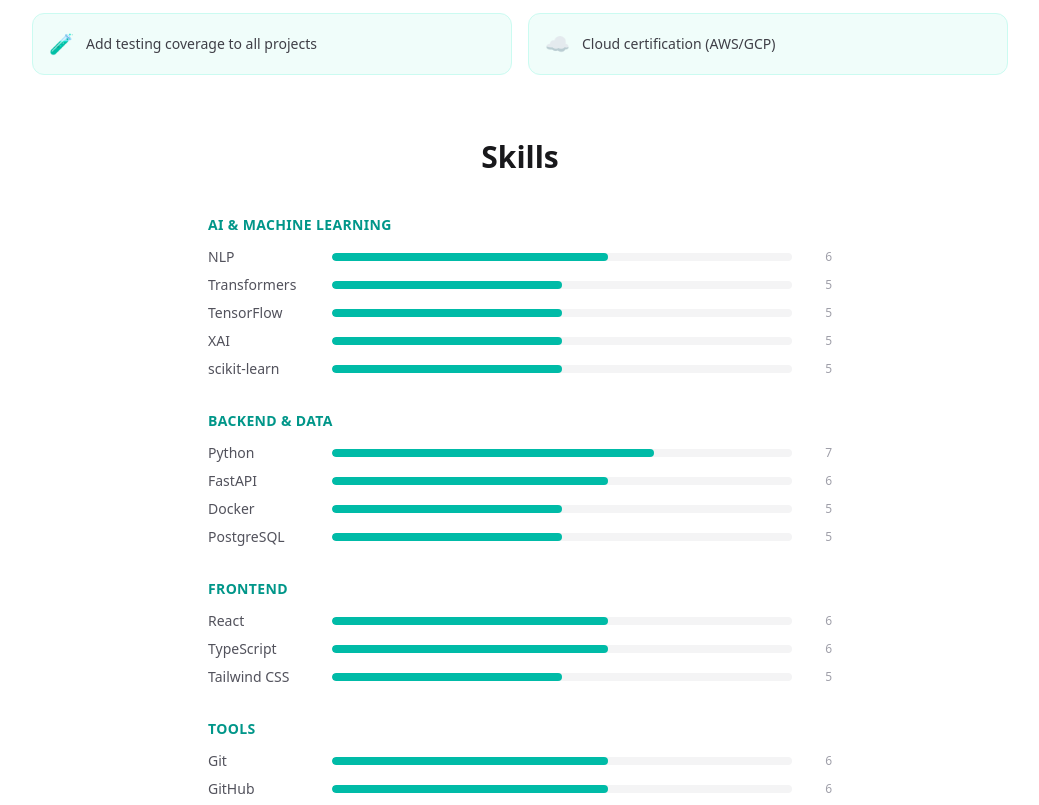
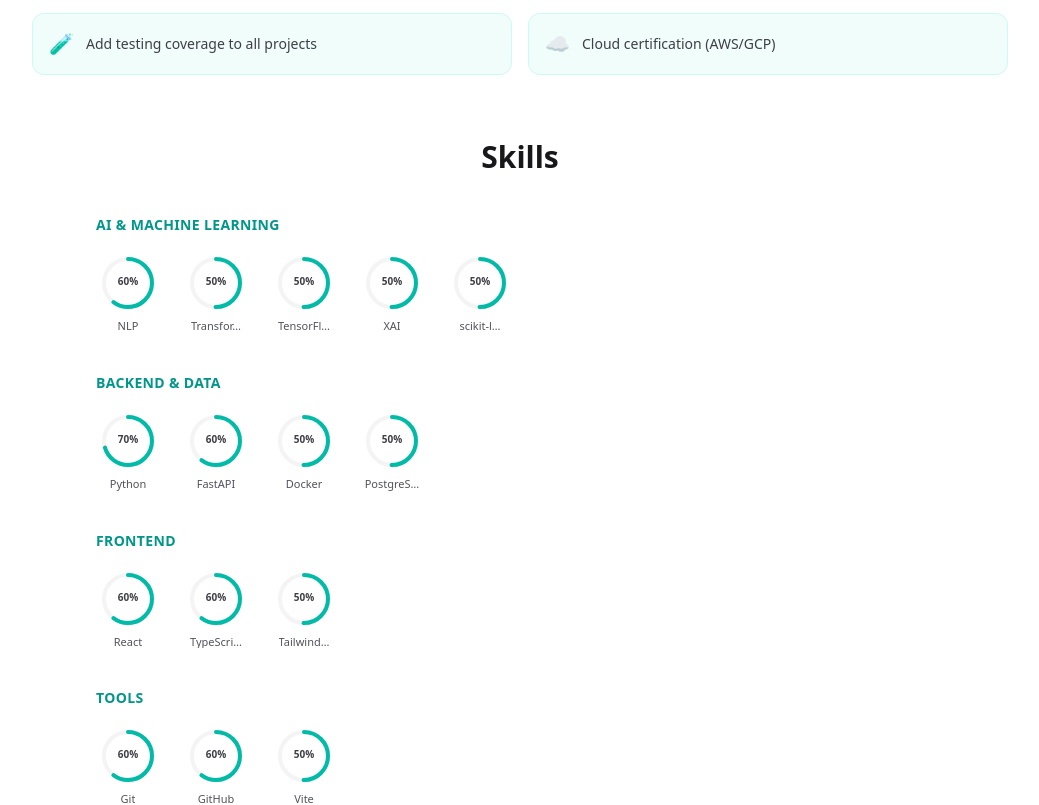
Before and after one commit to jdvalmart/portafolio-jdvalmart, a React (Vite) app: page /about in a window 1280 px wide. Shown: the part 2380-3185 px from the top of the page, without its empty margins (120-1159 px from the left). Built offline with nearby package versions, Linux system fonts and the light colour scheme.

Commit message:
feat: redesign skills as SVG ring progress circles grouped by category

```diff
--- a/src/components/Skills.tsx
+++ b/src/components/Skills.tsx
@@ -48,37 +48,67 @@ export const skillGroups: SkillGroupData[] = [
 
 import { useT } from "../i18n/LanguageContext";
 
+function SkillRing({ skill }: { skill: SkillLevel }) {
+  const radius = 24;
+  const circumference = 2 * Math.PI * radius;
+  const pct = skill.level / 10;
+  const offset = circumference * (1 - pct);
+  const shortName = skill.name.length > 9 ? skill.name.slice(0, 8) + "…" : skill.name;
+
+  return (
+    <div className="flex flex-col items-center gap-1">
+      <svg width="64" height="64" viewBox="0 0 64 64" className="w-14 h-14 sm:w-16 sm:h-16">
+        <circle
+          cx="32" cy="32" r={radius}
+          fill="none"
+          className="stroke-zinc-100 dark:stroke-zinc-700"
+          strokeWidth="4"
+        />
+        <circle
+          cx="32" cy="32" r={radius}
+          fill="none"
+          className="stroke-teal-500 dark:stroke-teal-400"
+          strokeWidth="4"
+          strokeLinecap="round"
+          strokeDasharray={circumference}
+          strokeDashoffset={offset}
+          transform="rotate(-90 32 32)"
+          style={{ transition: "stroke-dashoffset 1s ease-out" }}
+        />
+        <text
+          x="32" y="34"
+          textAnchor="middle"
+          className="fill-zinc-700 dark:fill-zinc-300 text-[10px] font-bold"
+          fontFamily="system-ui, sans-serif"
+        >
+          {skill.level * 10}%
+        </text>
+      </svg>
+      <span className="text-[11px] font-medium text-zinc-600 dark:text-zinc-400 text-center leading-tight max-w-[72px] truncate">
+        {shortName}
+      </span>
+    </div>
+  );
+}
+
 export const Skills = () => {
   const { t } = useT();
 
   return (
-    <section id="skills" className="max-w-2xl mx-auto px-6 pb-20">
+    <section id="skills" className="max-w-4xl mx-auto px-6 pb-20">
       <h2 className="text-3xl font-bold text-center mb-10 text-zinc-900 dark:text-zinc-100">
         {t.skills.title}
       </h2>
 
-      <div className="space-y-8">
+      <div className="space-y-10">
         {skillGroups.map((group) => (
           <div key={group.title}>
-            <h3 className="text-sm font-semibold text-teal-600 dark:text-teal-400 uppercase tracking-wide mb-3">
+            <h3 className="text-sm font-semibold text-teal-600 dark:text-teal-400 uppercase tracking-wide mb-4 text-center sm:text-left">
               {group.title}
             </h3>
-            <div className="space-y-2">
+            <div className="flex flex-wrap justify-center sm:justify-start gap-4 sm:gap-6">
               {group.skills.map((skill) => (
-                <div key={skill.name} className="flex items-center gap-3">
-                  <span className="w-28 text-sm text-zinc-600 dark:text-zinc-400 truncate">
-                    {skill.name}
-                  </span>
-                  <div className="flex-1 h-2 bg-zinc-100 dark:bg-zinc-700 rounded-full overflow-hidden">
-                    <div
-                      className="h-full bg-teal-500 dark:bg-teal-400 rounded-full"
-                      style={{ width: `${skill.level * 10}%` }}
-                    />
-                  </div>
-                  <span className="w-7 text-xs text-right text-zinc-400 dark:text-zinc-500 tabular-nums">
-                    {skill.level}
-                  </span>
-                </div>
+                <SkillRing key={skill.name} skill={skill} />
               ))}
             </div>
           </div>
```
